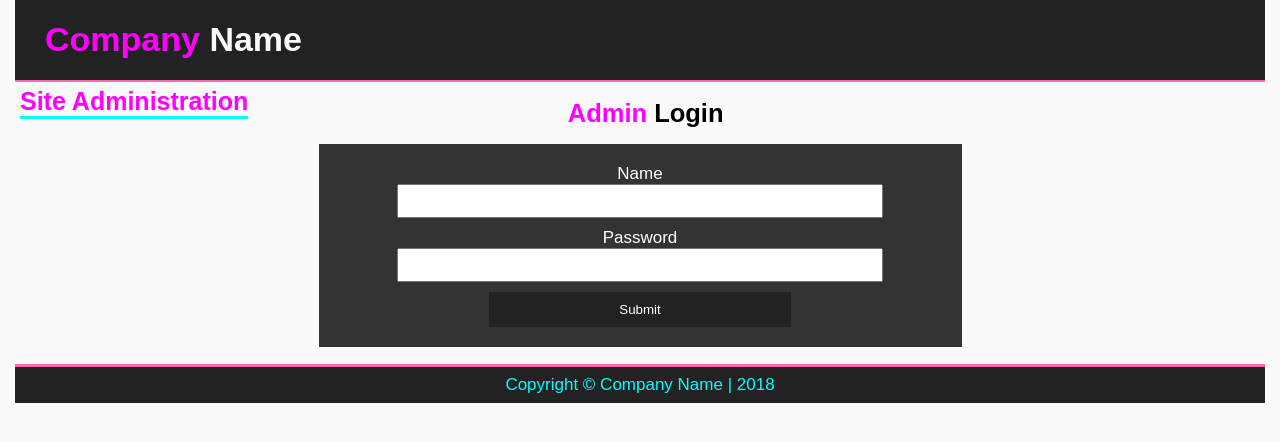
After one commit to redsmite/Sekrit, a PHP site: page /admin.php in a window 1280 px wide. The commit adds this page. Shown: the top 442 px of the page. Run offline with PHP 8.4, Linux system fonts and the light colour scheme.

Commit message:
second day

```diff
--- /dev/null
+++ b/admin.php
@@ -0,0 +1,54 @@
+<!DOCTYPE html>
+<html lang="en">
+<head>
+	<meta charset="UTF-8">
+	<meta name="viewport" content="width=device-width, initial-scale=1.0">
+ 	<meta http-equiv="X-UA-Compatible" content="ie=edge">
+    <link rel="stylesheet" href="css/style.css">
+  	<link rel="stylesheet" href="css/fontawesome-all.css">
+	<title>Company Name - Admin Login</title>
+<body>
+	<div class="main-container">
+		<!-- Header -->
+		<header id="main-header">
+			<div class="grid-header">
+				<div class="box1">
+					<h1 id="header-text"><a href="index.php"><span id="first-text">IT</span> <span id="second-text">Works</span></a></h1>
+				</div>
+			</div>
+		</header>
+	<!-- Login Form -->
+		<div class="other-content">
+				<h1 id="admin-label">Site Administration</h1>
+				<div class="container">
+					<div class="content-box">
+						<h2 id="admin-text"><span id="highlight-text">Admin</span> Login</h2>
+						<div class="form">
+							<center>
+								<form action="#" method="post">
+									<div>
+										<label for="name">Name</label><br>
+										<input type="text" name="admin-name">
+									</div>
+									<div>
+										<label for="email">Password</label><br>
+										<input type="password" name="admin-password">
+									</div>
+									<button type="submit" name="contact-button">Submit</button>
+								</form>
+							</center>
+						</div>
+					</div>
+				</div>
+			</div>
+	<!-- Footer -->
+		<footer class="main-footer">
+			<div class="container">
+				<p>Copyright &copy; <span id="company">IT Works</span> | 2018</p>
+			</div>
+		</footer>
+	<!-- End of Container -->
+	</div>
+	<script src="js/main.js"></script>
+</body>
+</html>
--- a/css/style.css
+++ b/css/style.css
@@ -6,13 +6,33 @@
 }
 
 :root{
-	--primary-color:#56a79a;
+
+	/*	Blue-Orangered	*/
+	/*--primary-color:#56a79a;
 	--secondary-color:#778899;
 	--contrast:	#FF4500;
 	--secondary-contrast:#926239;
 	--light-color:#fafafa;
 	--dark-color:#222;
-	--gray:#afafaf;
+	--gray:#999;*/
+
+	/* Magenta-Cyan */
+	--primary-color:#ff00ff;
+	--secondary-color:#ff69b4;
+	--contrast:	#00ffff;
+	--secondary-contrast:#ADD8E6;
+	--light-color:#fafafa;
+	--dark-color:#222;
+	--gray:#999;
+
+	/*	Magenta-Lime	*/
+	/*--primary-color:#ff00ff;
+	--secondary-color:#ff69b4s;
+	--contrast:	#32CD32;
+	--secondary-contrast:#98fb98;
+	--light-color:#fafafa;
+	--dark-color:#222;
+	--gray:#999;*/
 }
 
 body{
@@ -42,12 +62,11 @@ body{
 	grid-area:header;
 	border-bottom: 2px solid var(--secondary-color);
 	background: var(--dark-color);
-	color:var(--light-color);
+	color:var(--contrast);
 	height:80px;
 }
 
-
-#highlight-text{
+#highlight-text,#first-text{
 	color:var(--primary-color);
 }
 
@@ -307,7 +327,9 @@ body{
 
 .other-content h1{
 	color:var(--primary-color);
-	text-align: center;
+	float:left;
+	font-size: 25px;
+	border-bottom: 3px solid var(--contrast);
 }
 
 .content-box{
@@ -316,17 +338,61 @@ body{
 
 .content-box h2{
 	margin-bottom: 1rem;
+	padding-right: 100px;
+	text-align: center;
+}
+
+h2.next-h2{
+	padding-right: 0px;
 }
 
 .content-box p{
 	padding-left: 18px;
 }
+
+/* Forms */
+
+.form form{
+	width:50%;
+	background:#333;
+	color:#fff;
+	padding:20px;
+}
+
+.form form input[type="text"], .form form input[type="email"], .form form input[type="password"]{
+	width:80%;
+	height:30px;
+	margin-bottom:10px;
+}
+
+.form form textarea{
+	width:80%;
+	height:100px;
+}
+
+.form form button{
+	width:50%;
+	padding:10px 0;
+	border:0;
+	background:#222;
+	color:#fff;
+	cursor: pointer;
+}
+
+.contact form label{
+	text-transform:
+}
+
+#admin-text{
+	padding-right: 200px;
+}
+
 /* Footer */
 .main-footer{
 	grid-area:footer;
 	border-top: 3px solid var(--secondary-color);
 	background: var(--dark-color);
-	color:var(--light-color);
+	color:var(--contrast);
 	text-align: center;
 	padding: 8px;
 }
--- a/js/main.js
+++ b/js/main.js
@@ -1,3 +1,13 @@
+// Company Name
+var firstText="Company";
+var secondText="Name";
+
+var companyName= firstText+" "+secondText;
+document.getElementById("first-text").innerHTML = firstText;
+document.getElementById("second-text").innerHTML = secondText;
+document.getElementById("company").innerHTML = companyName;
+
+
 // Get modal element
 var modal = document.getElementById('simpleModal');
 // Get open modal button
```
Also changed, not shown: other parts of css/style.css (+45 -16 lines), about.php (renamed from index.html, +19 -31 lines), contact.php (renamed from contact.html, +36 -7 lines), index.php (renamed from about.html, +31 -19 lines), register.php (renamed from register.html, +6 -6 lines), services.php (renamed from services.html, +9 -9 lines), admin.html (deleted).
